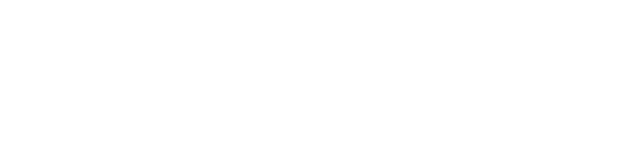
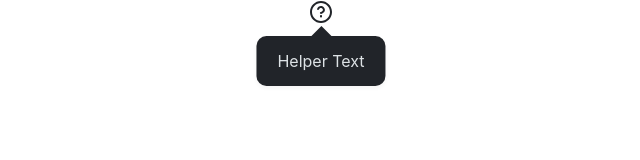
Before and after one commit to js-tasks-ru/htmlcss-20231027_nikita-yudin, a website: page 05-lection3/01-tooltip/index.html in a window 1280 px wide. Shown: the whole page, without its empty margins (319-959 px from the left). Drawn offline with Linux system fonts and the light colour scheme.

Commit message:
сделал тултип

```diff
--- a/05-lection3/01-tooltip/index.html
+++ b/05-lection3/01-tooltip/index.html
@@ -3,9 +3,21 @@
 <html lang="ru">
     <head>
         <link rel="stylesheet" href="../../assets/css/main.css">
+        <link rel="stylesheet" href="/assets/css/normalize.css">
         <link rel="stylesheet" href="./tooltip.css">
     </head>
     <body>
-
+        <div class="tooltip">
+            <div class="tooltip__trigger">
+                <svg width="24" height="24" viewBox="0 0 24 24" fill="none" xmlns="http://www.w3.org/2000/svg">
+                <path fill-rule="evenodd" clip-rule="evenodd" d="M12 3C7.02944 3 3 7.02944 3 12C3 16.9706 7.02944 21 12 21C16.9706 21 21 16.9706 21 12C21 7.02944 16.9706 3 12 3ZM1 12C1 5.92487 5.92487 1 12 1C18.0751 1 23 5.92487 23 12C23 18.0751 18.0751 23 12 23C5.92487 23 1 18.0751 1 12Z" fill="#212429"/>
+                <path fill-rule="evenodd" clip-rule="evenodd" d="M12.2582 8.02431C11.7927 7.94446 11.314 8.03194 10.9068 8.27126C10.4996 8.51057 10.1902 8.88628 10.0335 9.33184C9.85018 9.85282 9.27926 10.1266 8.75827 9.94333C8.23728 9.76005 7.96351 9.18914 8.14678 8.66815C8.46025 7.77704 9.07898 7.02562 9.89339 6.54699C10.7078 6.06836 11.6653 5.8934 12.5964 6.0531C13.5274 6.2128 14.3719 6.69685 14.9802 7.41952C15.5884 8.14204 15.9214 9.05647 15.9201 10.0009C15.9197 11.5313 14.7851 12.5419 13.9748 13.082C13.5392 13.3725 13.1107 13.586 12.795 13.7263C12.6358 13.7971 12.5016 13.8508 12.405 13.8876C12.3566 13.906 12.3174 13.9203 12.2888 13.9305L12.2541 13.9427L12.243 13.9464L12.2391 13.9477L12.2376 13.9483C12.2373 13.9484 12.2363 13.9487 11.9201 13L12.2363 13.9487C11.7124 14.1233 11.1461 13.8402 10.9714 13.3162C10.7969 12.7926 11.0796 12.2267 11.6028 12.0517L11.6016 12.0521C11.6017 12.0521 11.6018 12.052 11.6028 12.0517L11.6188 12.0461C11.6342 12.0406 11.6594 12.0314 11.693 12.0186C11.7605 11.9929 11.8607 11.9529 11.9827 11.8987C12.2296 11.789 12.551 11.6275 12.8654 11.4179C13.555 10.9582 13.9201 10.4691 13.9201 9.99999L13.9201 9.9985C13.9208 9.52618 13.7543 9.06886 13.4502 8.70752C13.146 8.34618 12.7238 8.10416 12.2582 8.02431Z" fill="#212429"/>
+                <path fill-rule="evenodd" clip-rule="evenodd" d="M12 15C12.5523 15 13 15.4477 13 16V16.5C13 17.0523 12.5523 17.5 12 17.5C11.4477 17.5 11 17.0523 11 16.5V16C11 15.4477 11.4477 15 12 15Z" fill="#212429"/>
+                </svg>
+            </div>
+            <div class="tooltip__bubble">
+                Helper Text
+            </div>
+        </div>
     </body>
 </html>
--- a/05-lection3/01-tooltip/tooltip.css
+++ b/05-lection3/01-tooltip/tooltip.css
@@ -0,0 +1,37 @@
+.tooltip {
+    text-align: center;
+    position: relative;
+}
+.tooltip__trigger {
+    cursor: pointer;
+}
+.tooltip__bubble {
+    border-radius: 10px;
+    background: var(--Black, #212429);
+    box-shadow: 0px 2px 4px 0px rgba(33, 36, 41, 0.05);
+    color: var(--Gray-2, #DDE2E5);
+    text-align: center;
+    font-family: Inter;
+    font-size: 16px;
+    font-style: normal;
+    font-weight: 400;
+    line-height: 24px;
+    padding: 13px 21px;
+    position: absolute;
+    top: calc(100% + 8px);
+    left: 50%;
+    transform: translateX(-50%);
+    display: none;
+}
+.tooltip__bubble:before {
+    content: '';
+    border: 10px solid transparent;
+    border-bottom-color: #212429;
+    position: absolute;
+    bottom: 100%;
+    left: 50%;
+    transform: translateX(-50%);
+}
+.tooltip__trigger:hover ~ .tooltip__bubble {
+    display: block;
+}
```
